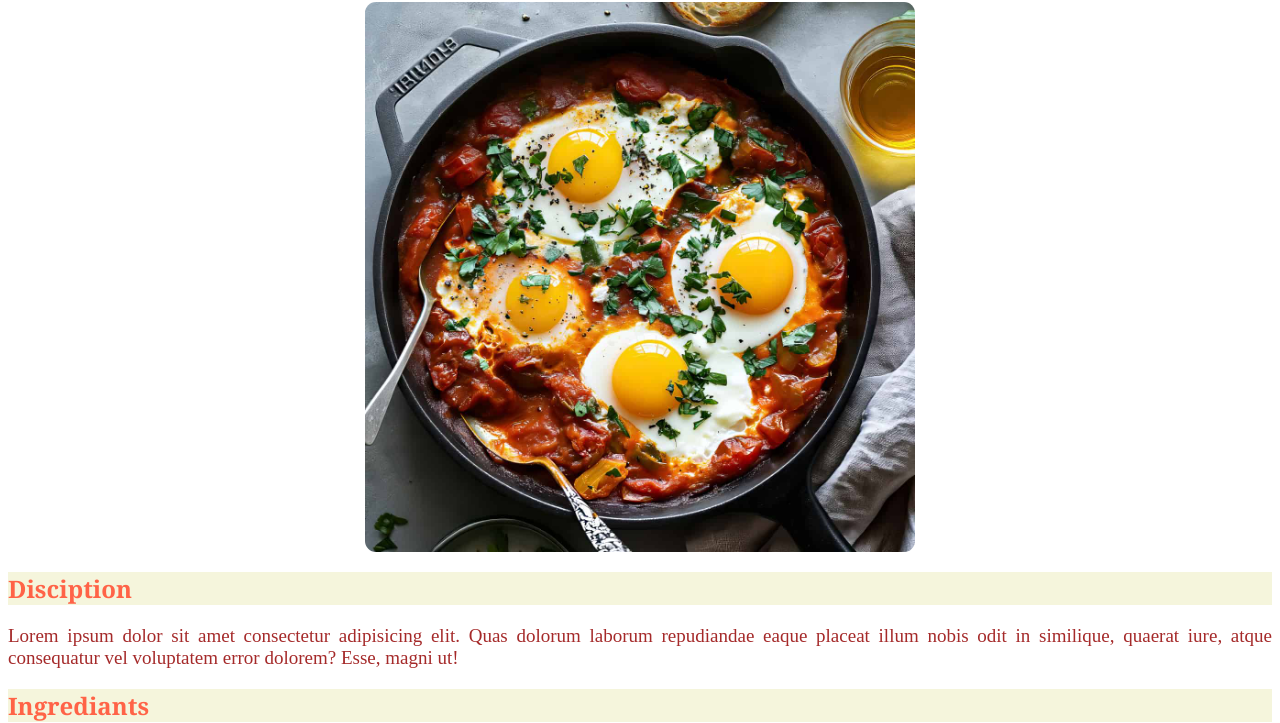
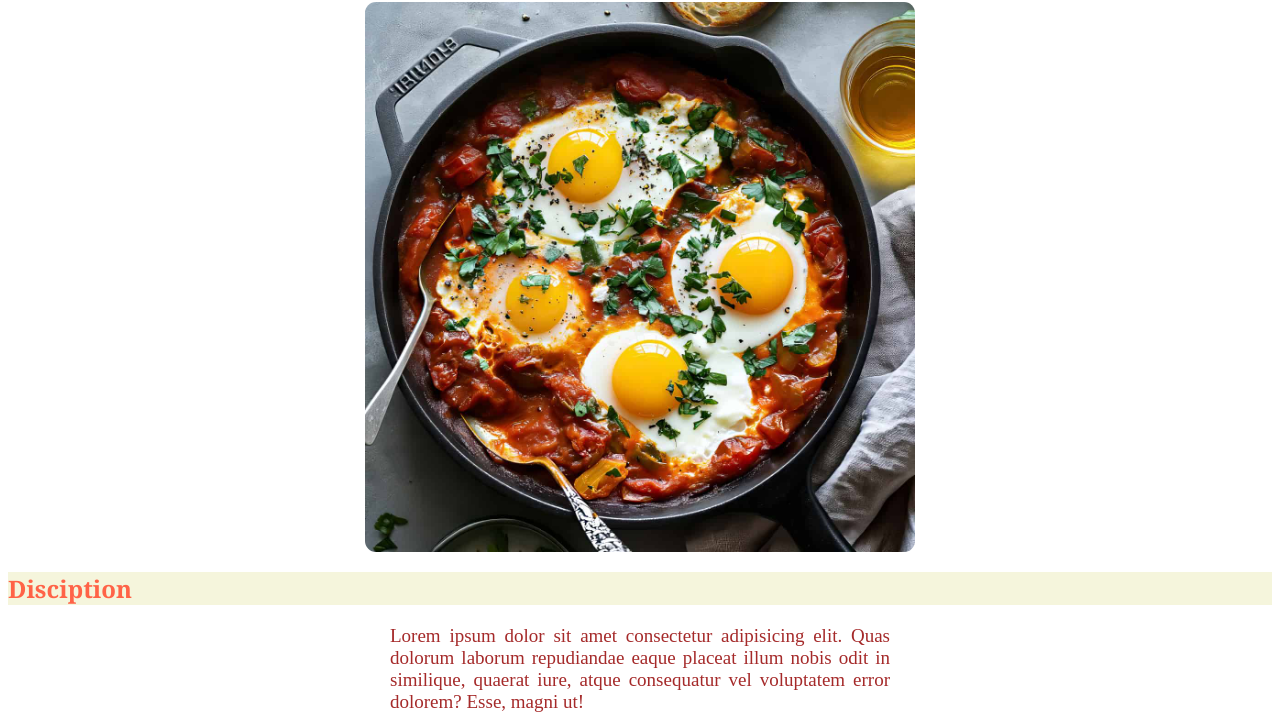
Before and after one commit to nettour/recipes, a plain HTML site: page menu/Shakshooka.html in a window 1280 px wide. Shown: the part 87-810 px from the top of the page. Drawn offline with Linux system fonts and the light colour scheme.

Commit message:
fix box-sizing

```diff
--- a/menu/Shakshooka.html
+++ b/menu/Shakshooka.html
@@ -11,7 +11,7 @@
     <h1>The Shakshooka Recipe</h1>
     <img src="Shak.jpg" alt="Shakshooka Photo" height="300" width="300">
     <h2>Disciption</h2>
-    <div class:css-test><p>Lorem ipsum dolor sit amet consectetur adipisicing elit. Quas dolorum laborum repudiandae eaque placeat illum nobis odit in similique, quaerat iure, atque consequatur vel voluptatem error dolorem? Esse, magni ut!
+    <div class: css-test><p class="css-test">Lorem ipsum dolor sit amet consectetur adipisicing elit. Quas dolorum laborum repudiandae eaque placeat illum nobis odit in similique, quaerat iure, atque consequatur vel voluptatem error dolorem? Esse, magni ut!
     </p></div>
     <h2>Ingrediants</h2>
     <ul>
--- a/style.css
+++ b/style.css
@@ -85,8 +85,8 @@ img{
 
 
 .css-test{
-    display: inline-block;
-    width: 1000px;
+    box-sizing: border-box;
+    width: 500px;
     margin: auto;
 }
 
```
